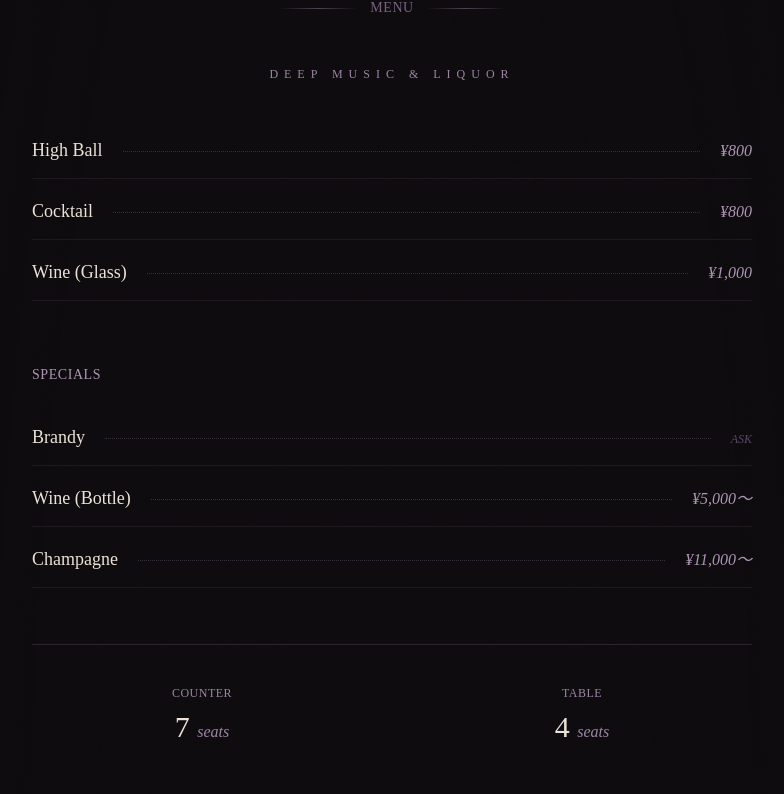
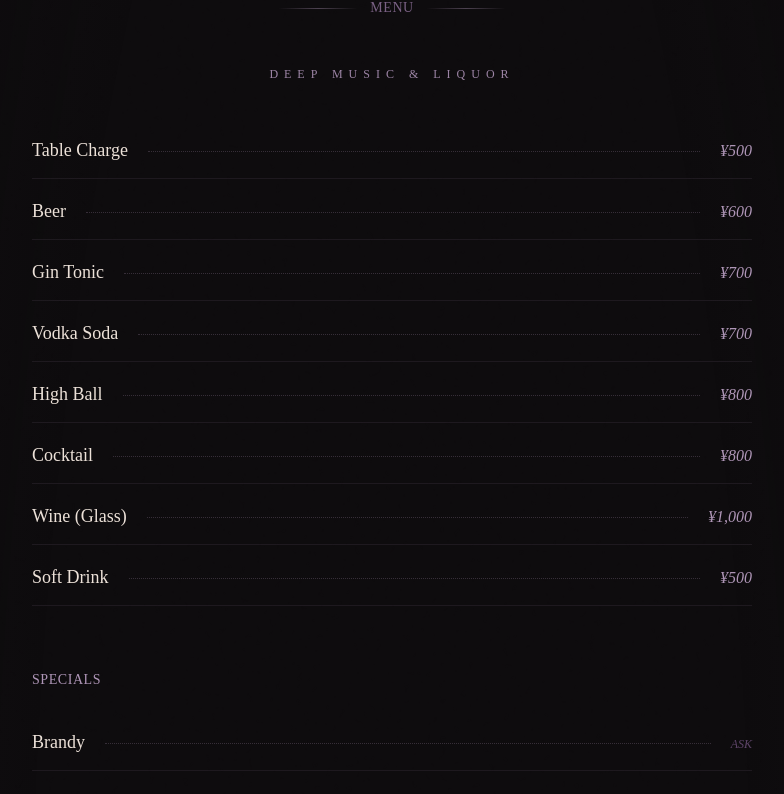
Before and after one commit to getegeteakete/mauve-bar, a Next.js app: page / in a window 1280 px wide. Shown: the part 1660-2454 px from the top of the page, without its empty margins (248-1032 px from the left). Built offline with nearby package versions, Linux system fonts and the light colour scheme.

Commit message:
Add Table Charge, Beer, Gin Tonic, Vodka Soda, Soft Drink to menu

```diff
--- a/components/BarLanding.tsx
+++ b/components/BarLanding.tsx
@@ -416,9 +416,14 @@ export default function BarLanding() {
         {/* Standard menu */}
         <div className="space-y-1">
           {[
+            ['Table Charge', '', '¥500'],
+            ['Beer', '', '¥600'],
+            ['Gin Tonic', '', '¥700'],
+            ['Vodka Soda', '', '¥700'],
             ['High Ball', '', '¥800'],
             ['Cocktail', '', '¥800'],
             ['Wine (Glass)', '', '¥1,000'],
+            ['Soft Drink', '', '¥500'],
           ].map((row, i) => (
             <div key={i} className="menu-row">
               <div className="min-w-0 flex-shrink">
```
